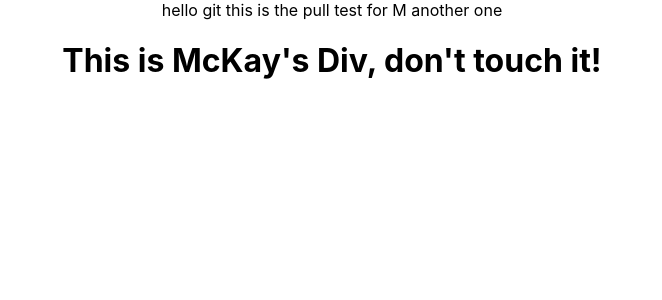
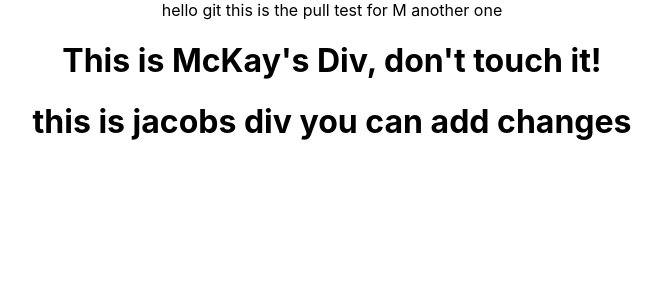
Before and after one commit to McKayK/MJ-movies, a React (Create React App) app: page / in a window 1280 px wide. Shown: the top 300 px of the page, without its empty margins (308-970 px from the left). Built offline with nearby package versions, Linux system fonts and the light colour scheme.

Commit message:
added jacobs div for review

```diff
--- a/src/App.js
+++ b/src/App.js
@@ -11,6 +11,9 @@ function App() {
       <div>
         <h1>This is McKay's Div, don't touch it!</h1>
       </div>
+      <div>
+        <h1>this is jacobs div you can add changes</h1>
+      </div>
     </div>
   );
 }
```
